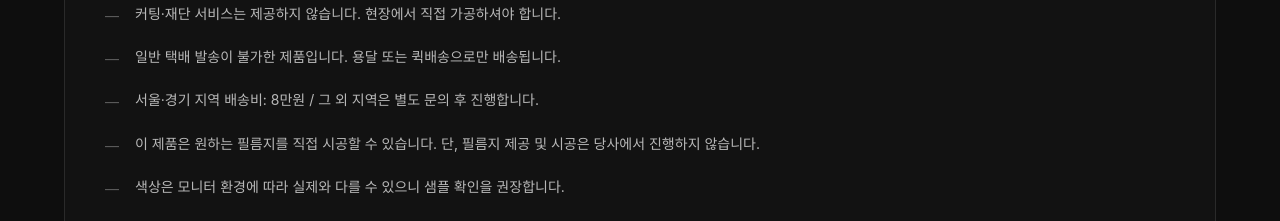
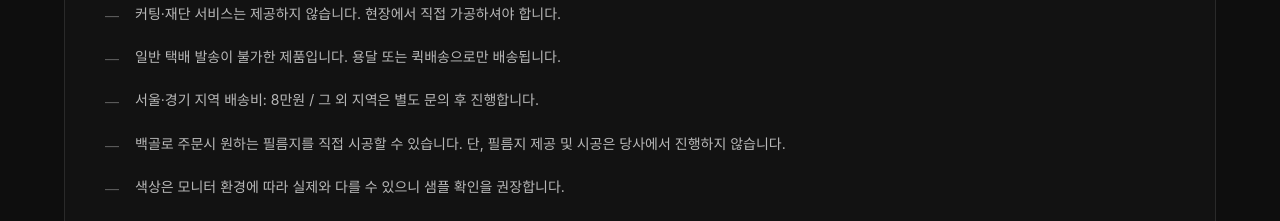
Before and after one commit to flosytk-dot/aquashield-site, a Next.js app: page / in a window 1280 px wide. Shown: the part 9200-9421 px from the top of the page. Built offline with nearby package versions, Linux system fonts and the light colour scheme; a web font is replaced by a local one.

Commit message:
구매전확인사항 필름지 문구 수정, 적용공간 4개 추가, 이미지 업데이트
Co-Authored-By: Claude Opus 4.6 <noreply@anthropic.com>

```diff
--- a/components/PurchaseGuide.tsx
+++ b/components/PurchaseGuide.tsx
@@ -28,7 +28,7 @@ const notices = [
   "커팅·재단 서비스는 제공하지 않습니다. 현장에서 직접 가공하셔야 합니다.",
   "일반 택배 발송이 불가한 제품입니다. 용달 또는 퀵배송으로만 배송됩니다.",
   "서울·경기 지역 배송비: 8만원 / 그 외 지역은 별도 문의 후 진행합니다.",
-  "이 제품은 원하는 필름지를 직접 시공할 수 있습니다. 단, 필름지 제공 및 시공은 당사에서 진행하지 않습니다.",
+  "백골로 주문시 원하는 필름지를 직접 시공할 수 있습니다. 단, 필름지 제공 및 시공은 당사에서 진행하지 않습니다.",
   "색상은 모니터 환경에 따라 실제와 다를 수 있으니 샘플 확인을 권장합니다.",
   "재단 및 가공, 보호필름 제거, 스크래치나 파손이 확인된 경우 반품 및 환불은 불가합니다.",
   "백골 제품은 필름 시공 전 상태로 출고되며, 제조 공정상 표면에 미세한 기포 자국이나 스크래치가 있을 수 있습니다. 백골 상태 그대로 마감재로 사용할 경우 표면이 다소 고르지 않을 수 있으니 참고 부탁드립니다.",
```
Also changed, not shown: public/images/qr-kakao.png (added).
